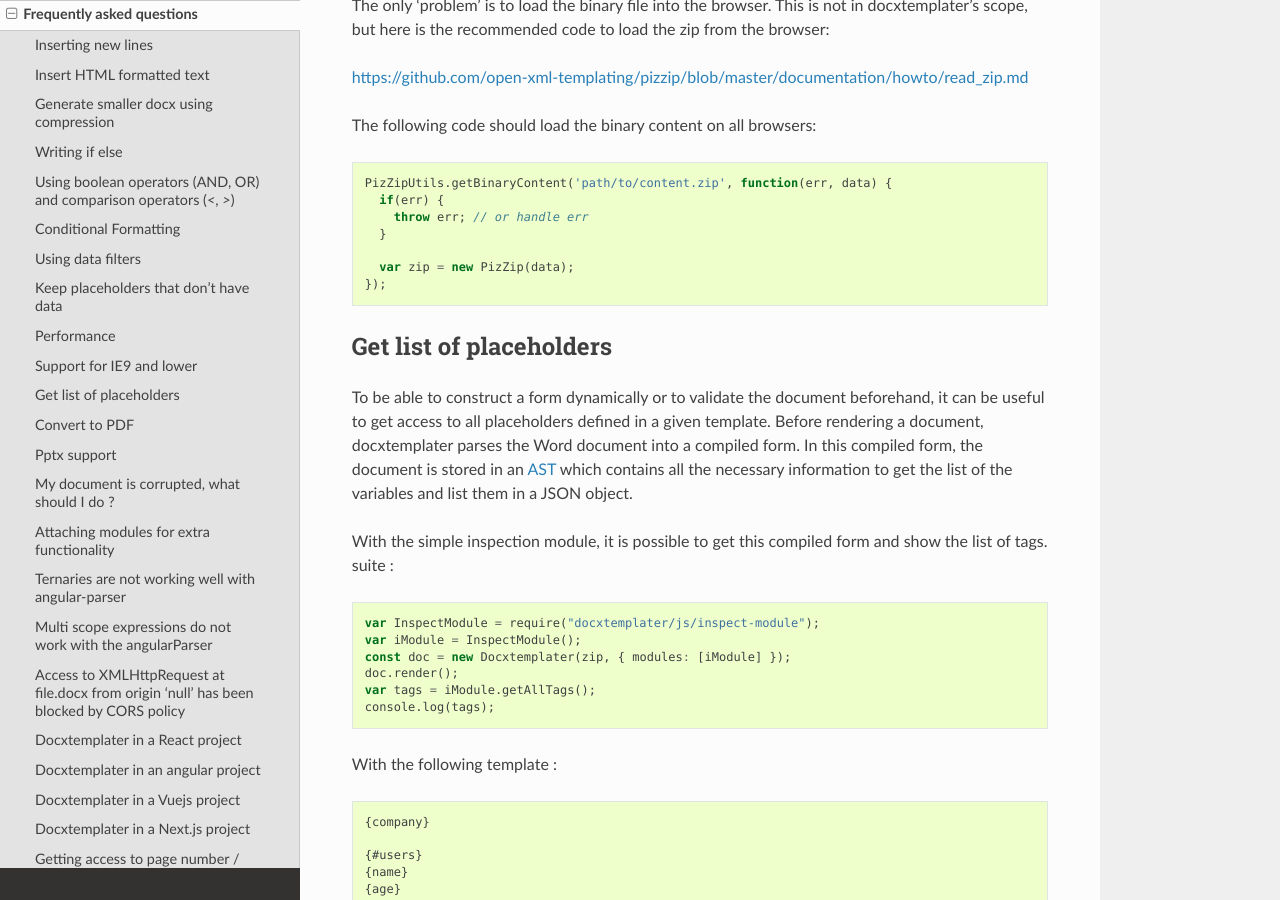
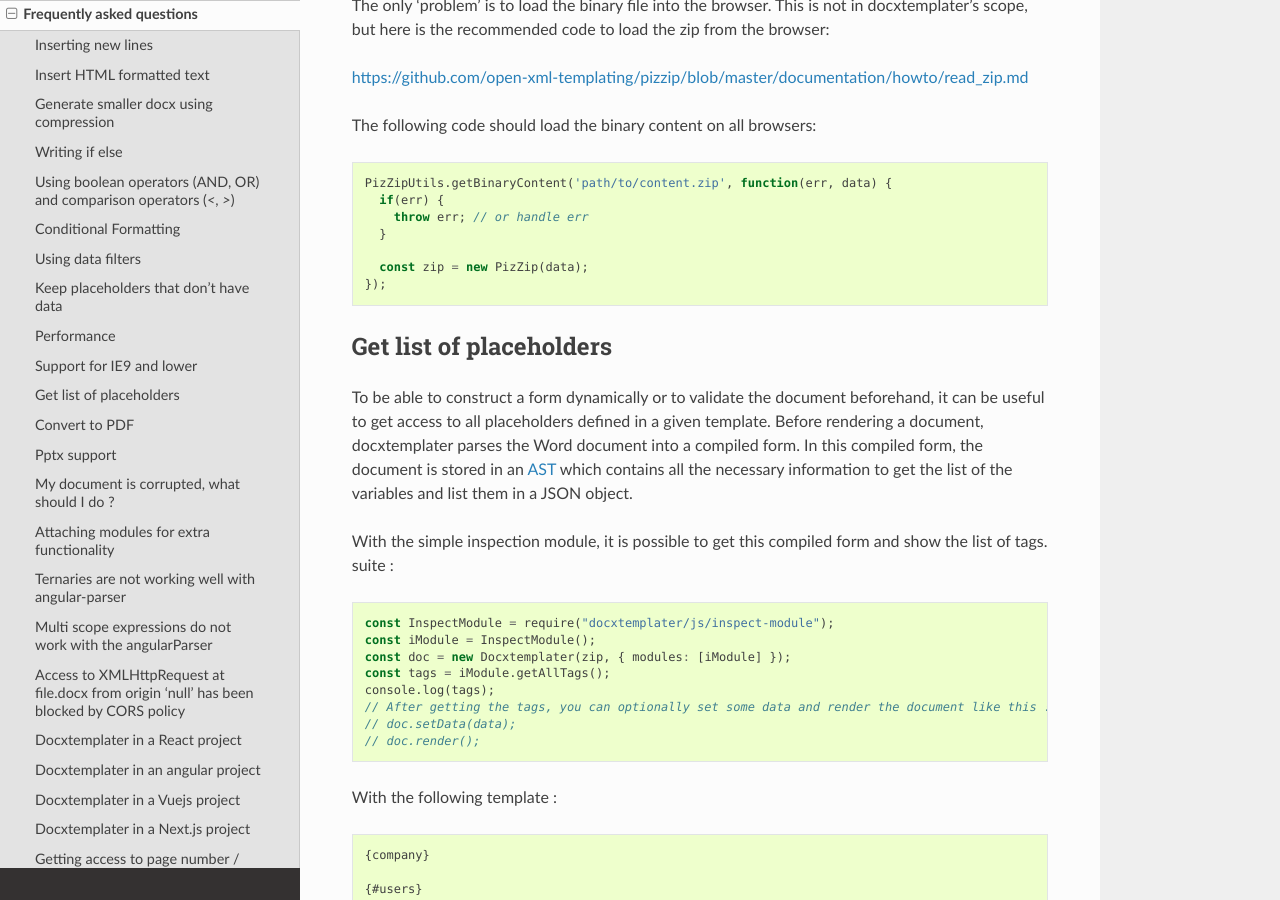
Before and after one commit to open-xml-templating/docxtemplater, a Sphinx documentation site: the page built from docs/source/faq.rst, in a window 1280 px wide and 900 px high, scrolled down 2957 px. Built offline with Sphinx 7.4.7 and the Read the Docs theme 2.0.0, drawn with Linux system fonts in a browser that asks for light colours; some of the changed text lies outside the part shown.

Commit message:
Update documentation about "Get list of placeholders"

```diff
--- a/docs/source/faq.rst
+++ b/docs/source/faq.rst
@@ -36,7 +36,7 @@ This is because the zip will not be compressed in that case. To force the compre
 
 .. code-block:: javascript
 
-    var zip = doc.getZip().generate({
+    const zip = doc.getZip().generate({
             type: "nodebuffer",
             compression: "DEFLATE"
     });
@@ -164,7 +164,7 @@ The following code should load the binary content on all browsers:
         throw err; // or handle err
       }
 
-      var zip = new PizZip(data);
+      const zip = new PizZip(data);
     });
 
 Get list of placeholders
@@ -185,12 +185,14 @@ suite :
 
 .. code-block:: javascript
 
-    var InspectModule = require("docxtemplater/js/inspect-module");
-    var iModule = InspectModule();
+    const InspectModule = require("docxtemplater/js/inspect-module");
+    const iModule = InspectModule();
     const doc = new Docxtemplater(zip, { modules: [iModule] });
-    doc.render();
-    var tags = iModule.getAllTags();
+    const tags = iModule.getAllTags();
     console.log(tags);
+    // After getting the tags, you can optionally set some data and render the document like this :
+    // doc.setData(data);
+    // doc.render();
 
 With the following template :
 
@@ -441,8 +443,8 @@ You can make use of a feature of the angularParser and the fact that docxtemplat
 
    // Please make sure to use angular-expressions 1.1.2 or later
    // More detail at https://github.com/open-xml-templating/docxtemplater/issues/589
-   var expressions = require("angular-expressions");
-   var assign = require("lodash/assign");
+   const expressions = require("angular-expressions");
+   const assign = require("lodash/assign");
    function angularParser(tag) {
       if (tag === ".") {
          return {
@@ -524,8 +526,8 @@ You can use the following code :
             if (error) {
               throw error;
             }
-            var zip = new PizZip(content);
-            var doc = new Docxtemplater().loadZip(zip);
+            const zip = new PizZip(content);
+            const doc = new Docxtemplater().loadZip(zip);
             doc.setData({
               first_name: "John",
               last_name: "Doe",
@@ -564,7 +566,7 @@ You can use the following code :
               }
               throw error;
             }
-            var out = doc.getZip().generate({
+            const out = doc.getZip().generate({
               type: "blob",
               mimeType:
                 "application/vnd.openxmlformats-officedocument.wordprocessingml.document"
@@ -616,8 +618,8 @@ If you are using an angular version that supports the `import` keyword, you can
           if (error) {
             throw error;
           }
-          var zip = new PizZip(content);
-          var doc = new Docxtemplater(zip);
+          const zip = new PizZip(content);
+          const doc = new Docxtemplater(zip);
           doc.setData({
             first_name: "John",
             last_name: "Doe",
@@ -656,7 +658,7 @@ If you are using an angular version that supports the `import` keyword, you can
             }
             throw error;
           }
-          var out = doc.getZip().generate({
+          const out = doc.getZip().generate({
             type: "blob",
             mimeType:
               "application/vnd.openxmlformats-officedocument.wordprocessingml.document"
@@ -696,8 +698,8 @@ If you are using vuejs 2.0 version that supports the `import` keyword, you can u
             if (error) {
               throw error;
             }
-            var zip = new PizZip(content);
-            var doc = new Docxtemplater(zip);
+            const zip = new PizZip(content);
+            const doc = new Docxtemplater(zip);
             doc.setData({
               first_name: "John",
               last_name: "Doe",
@@ -736,7 +738,7 @@ If you are using vuejs 2.0 version that supports the `import` keyword, you can u
               }
               throw error;
             }
-            var out = doc.getZip().generate({
+            const out = doc.getZip().generate({
               type: "blob",
               mimeType:
                 "application/vnd.openxmlformats-officedocument.wordprocessingml.document"
@@ -788,8 +790,8 @@ You can use the following code :
         if (error) {
           throw error;
         }
-        var zip = new PizZip(content);
-        var doc = new Docxtemplater().loadZip(zip);
+        const zip = new PizZip(content);
+        const doc = new Docxtemplater().loadZip(zip);
         doc.setData({
           first_name: "John",
           last_name: "Doe",
@@ -828,7 +830,7 @@ You can use the following code :
           }
           throw error;
         }
-        var out = doc.getZip().generate({
+        const out = doc.getZip().generate({
           type: "blob",
           mimeType:
             "application/vnd.openxmlformats-officedocument.wordprocessingml.document"
```
